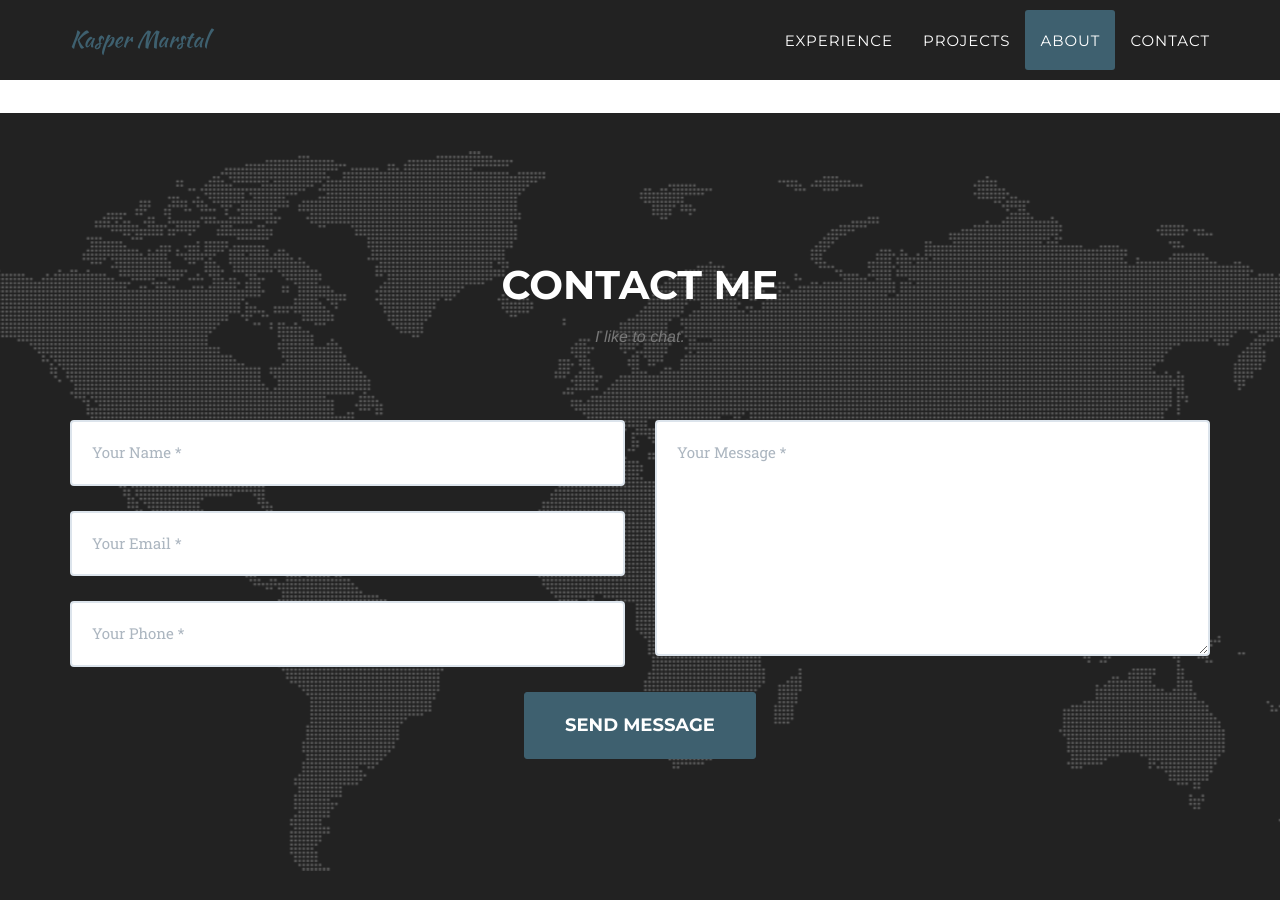
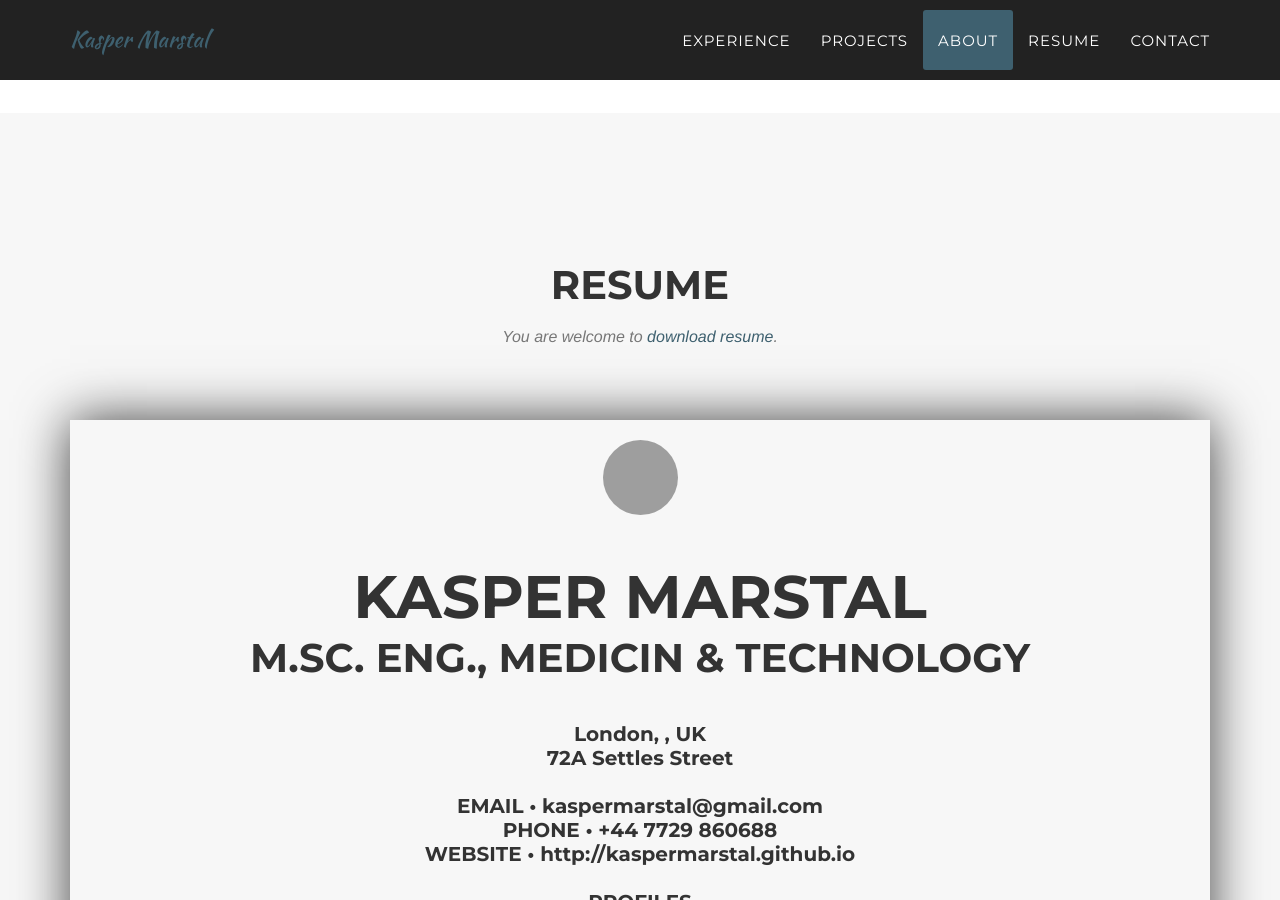
Before and after one commit to jmartens/kaspermarstal.github.io, a Jekyll site: the page built from index.html, in a window 1280 px wide and 900 px high, scrolled down 4814 px. Built offline with Jekyll 4.4.1, drawn with Linux system fonts in a browser that asks for light colours; nearby versions of some CDN libraries; some web fonts are replaced.

Commit message:
Added resume container

```diff
--- a/_includes/header.html
+++ b/_includes/header.html
@@ -28,6 +28,9 @@
                         <a class="page-scroll" href="#about">About</a>
                     </li>
                     <li>
+                        <a class="page-scroll" href="#resume">Resume</a>
+                    </li>
+                    <li>
                         <a class="page-scroll" href="#contact">Contact</a>
                     </li>
                 </ul>
--- /dev/null
+++ b/_includes/resume.html
@@ -0,0 +1,16 @@
+<!-- Resume -->
+    <section id="resume" class="bg-light-gray">
+        <div class="container">
+            <div class="row">
+                <div class="col-lg-12 text-center">
+                    <h2 class="section-heading">Resume</h2>
+                    <h3 class="section-subheading text-muted">You are welcome to <a href="resume.pdf">download resume</a>.</h3>
+                </div>
+            </div>
+        </div>
+        <div class="container">
+            <iframe src="resume.html" style="border: 0; width: 100%; height: 750px; -webkit-box-shadow: 0px 0px 50px 0px rgba(0,0,0,0.75); -moz-box-shadow: 0px 0px 50px 0px rgba(0,0,0,0.75); box-shadow: 0px 0px 50px 0px rgba(0,0,0,0.75)">
+                Your browser does not support iframes. See my resume online at <a href="http://jsonresume.org/kaspermarstal/">jsonresume.org/kaspermarstal</a>.
+            </iframe>
+        </div>
+    </section>
--- a/_layouts/default.html
+++ b/_layouts/default.html
@@ -10,6 +10,7 @@
     {% include experience.html %}
     {% include projects.html %}
     {% include about.html %}
+    {% include resume.html %}
     {% include contact.html %}
     {% include footer.html %}
     {% include modals.html %}
--- /dev/null
+++ b/resume.html
@@ -0,0 +1,262 @@
+<!DOCTYPE html>
+<html lang="en">
+  <head>
+    <meta charset="utf-8">
+    <meta http-equiv="X-UA-Compatible" content="IE=edge">
+    <meta name="viewport" content="width=device-width, initial-scale=1">
+    <title>Kasper Marstal</title>
+    <link href='http://fonts.googleapis.com/css?family=Montserrat:400,700|Open+Sans' rel='stylesheet' type='text/css'>
+    <link href="//maxcdn.bootstrapcdn.com/font-awesome/4.1.0/css/font-awesome.min.css" rel="stylesheet">
+    <style>
+		body {
+			font-size: 62.5%;
+			font-family: Montserrat;
+			color: #333333;
+		}
+		.picture {
+			border-radius: 50%;
+			margin: 0 auto;
+		}
+		a {
+			color: #333333;
+			text-decoration: none;
+		}
+		a:visited {
+			color: #4e4e4e;
+		}
+		a:hover {
+			color: #4e4e4e;
+			text-decoration: underline;
+		}
+
+		.header {
+			text-align:center;
+			font-size: 2em;
+			margin-top:1em;
+			margin-left:5%;
+			margin-right:5%;
+		}
+		h1 {
+			font-size:3em;
+			margin-bottom:0;
+		}
+		.profile {
+			font-family: Montserrat;
+			font-size: 1em;
+			margin:0;
+		}
+
+		.contact-header {
+			font-weight:bold;
+		}
+		.label {
+			margin-top: 0;
+			margin-bottom: 1em;
+		}
+		.fa {
+			font-size:2em;
+		}
+		.left {
+			font-size: 1em;
+		}
+		.main {
+			margin 0 auto;
+			margin-left: 10%;
+			margin-right: 10%;
+			margin-bottom: 50px;
+		}
+		h2 {
+			font-size: 3.5em;
+		}
+		h3 {
+			font-size:2em;
+			margin-bottom:0;
+		}
+		h4 {
+			color: #4e4e4e;
+			font-size:1.5em;
+			margin-top:0;
+		}
+		.skills {
+			margin-bottom: 10px;
+		}
+		p {
+			font-family: 'Open Sans';
+			font-size: 1.5em;
+		}
+		li {
+			font-family: 'Open Sans';
+			font-size: 1.5em;
+		}
+		.keywords {
+			background-color: #333333;
+			color:#fff;
+			padding: 6px;
+			font-size: 1.2em;
+			margin-bottom: 5px;
+			display:inline-block;
+		}
+		blockquote {
+			margin: 2em 10px;
+  			padding: 1em 10px;
+			border-left: 10px solid #edf0f5;
+			font-family: 'Open Sans';
+			font-size: 1.5em;
+		}
+		blockquote .name {
+			font-weight:bold;
+			font-family: "Montserrat";
+		}
+		.responsive-show {
+			display:none;
+		}
+		@media (max-width: 1000px) {
+  			.header {
+    			font-size: 1.66em;
+  			}
+  			h2 {
+  				font-size: 3em;
+  			}
+		}
+		@media (max-width: 500px) {
+			p {
+				font-size:1.2em;
+			}
+			li {
+				font-size:1.2em;
+			}
+			blockquote {
+				font-size:1.2em;
+			}
+			h2 {
+				font-size:2.3em;
+			}
+			.responsive-hidden {
+				display:none;
+				visibility: hidden;
+			}
+			.responsive-show {
+				display:inline;
+				visibility: visible;
+			}
+		}
+    </style>
+	<script src= "//cdnjs.cloudflare.com/ajax/libs/respond.js/1.4.2/respond.min.js"></script>
+  </head>
+  <body>
+	<div class= "header">
+			<img src= "https:&#x2F;&#x2F;avatars3.githubusercontent.com&#x2F;u&#x2F;478833?v=3&amp;s=460" width= "75px" height= "75px" class= "picture">
+		<h1>KASPER MARSTAL</h1>
+		<h3 class= "label">M.SC. ENG., MEDICIN &amp; TECHNOLOGY</h3>
+		<div class= "contact-header">
+				London, , UK<br>
+				72A Settles Street
+			</div>
+		<div id= "contact">
+			<br>
+			<div class= "contact-header">
+				EMAIL <span class= "responsive-hidden">&bull;</span> <span class= "responsive-show"><br></span><a href= "mailto:kaspermarstal@gmail.com" target= "_blank">kaspermarstal@gmail.com</a> <span class= "responsive-show"><br><br></span>
+			</div>
+			<div class= "contact-header">
+				PHONE <span class= "responsive-hidden">&bull;</span> <span class= "responsive-show"><br></span>+44 7729 860688 <span class= "responsive-show"><br><br></span>
+			</div>
+			<div class= "contact-header">
+				WEBSITE <span class= "responsive-hidden">&bull;</span> <span class= "responsive-show"><br></span><a href= "http:&#x2F;&#x2F;kaspermarstal.github.io" target= "_blank">http:&#x2F;&#x2F;kaspermarstal.github.io</a> <span class= "responsive-show"><br><br></span>
+			</div>
+		</div>
+		<br>
+		<div id= "profiles">
+			<div class= "contact-header">PROFILES</div><br>
+			<p class= "profile"><a href= "https:&#x2F;&#x2F;linkedin.com&#x2F;in&#x2F;kaspermarstal" target= "_blank" class= "profile">LinkedIn</a></p>
+		</div>
+	</div>
+	<div class= "main">
+		<div id= "about">
+			<h2><i class= "fa fa-user left"></i> ABOUT</h2>
+			<p>
+				I believe computer-based analysis of medical images and clinical data will change the future of modern healthcare and I&#39;m absolutely thrilled to be working in this field. As a graduate in engineering I come with an open mind, new ideas and high standards for myself and the company I work for. My main interest is improving clinical workflow using computer aided diagnosis. I strongly believe in AI-based image analysis and making the oh-so-sophisticated algorithms user-friendly so the (often not so technical) clinical personnel can actually put them to good use.
+
+For my Master&#39;s in Medicin &amp; Technology, I specialized in machine learning and medical image processing. Being part medicine and part computer science, this degree provides a fantastic multi-disciplinary foundation for working in this field. I also have a bachelor degree in physics which has taught me the principles of problem solving and mathematical modelling. I have international experience and practical understanding of client contact through my 10 years working at Frederiksberg Hospital, first as a project assistant and later doing fulltime R&amp;D. I am easy to work with and contribute to a relaxed but focused workplace.
+
+The tools I develop help doctors improve patient&#39;s quality of life. THAT is motivation.
+
+I currently hold the position of Scientific Project Officer at Image Analysis Ltd in London, England. My responsibilities include developing the core image processing algorithms for Image Analysis&#39; cloud-based MRI scoring platform, supporting clinical clients and keeping our servers up and running.
+			</p>
+		</div>
+		<div id= "work">
+			<h2><i class= "fa fa-suitcase left"></i> WORK EXPERIENCE</h2>
+				<div class= "job">
+					<h3>Scientific Project Officer, Image Analysis</h3>
+					<h4>January 2014 - January 2014</h4>
+					<p>Image Analysis Ltd develops Dynamika, an enterprise platform for MRI analysis and scoring. I develop the core image processing algorithms  specifically for scoring inflammatory or autoimmune conditions such as rheumatoid arthritis and cancer. The algorithms are both fully automatic and semi-automatic allows for detection and quantification of even subtle changes in disease progression.</p>
+					<h4>HIGHLIGHTS</h4>
+					<ul>
+						<li>Integrated the elastix medical image registration library and the entire ITK library into our Java-based backend.</li>
+						<li>Developed an algorithm that identifies bone voids and output 3D printing instructions for printing bio-reabsorbable scaffolds on which stem cells can grow and heal bone.</li>
+					</ul>
+				</div>
+				<div class= "job">
+					<h3>Research &amp; Development and Project Assistant, Parker Institute, Frederiksberg Hospital</h3>
+					<h4>January 2014 - January 2014</h4>
+					<p>Todo.</p>
+					<h4>HIGHLIGHTS</h4>
+					<ul>
+						<li>Todo.</li>
+					</ul>
+				</div>
+		</div>
+		<div id= "skills">
+			<h2><i class= "fa fa-tasks left"></i> SKILLS</h2>
+				<h3 class= "skills">Web Development</h3>
+				<span class= "keywords">HTML</span>
+				<span class= "keywords">CSS</span>
+				<span class= "keywords">Javascript</span>
+				<h3 class= "skills">Compression</h3>
+				<span class= "keywords">Mpeg</span>
+				<span class= "keywords">MP4</span>
+				<span class= "keywords">GIF</span>
+		</div><br>
+		<div id= "education">
+			<h2><i class= "fa fa-graduation-cap left"></i> EDUCATION</h2>
+				<h3>Master, Medicin &amp; Technology - Technical University of Denmark</h3>
+				<h4>September 2011 - March 2014</h4>
+				<h4>COURSES</h4>
+				<ul>
+					<li>Todo.</li>
+					<li>Todo.</li>
+				</ul>
+		</div>
+		<div id= "awards">
+			<h2><i class= "fa fa-trophy left"></i> AWARDS</h2>
+				<h3>Digital Compression Pioneer Award - Techcrunch</h3>
+				<h4>01 November 2014</h4>
+				<p>There is no spoon.</p>
+		</div>
+		<div id= "publications">
+			<h2><i class= "fa fa-book left"></i> PUBLICATIONS</h2>
+				<h3>Video compression for 3d media</h3>
+				<h4>01 October 2014</h4>
+				<p>Innovative middle-out compression algorithm that changes the way we store data.<br><a href= "http:&#x2F;&#x2F;en.wikipedia.org&#x2F;wiki&#x2F;Silicon_Valley_(TV_series)" target= "_blank">http:&#x2F;&#x2F;en.wikipedia.org&#x2F;wiki&#x2F;Silicon_Valley_(TV_series)</a></p>
+		</div>
+		<div id= "interests">
+			<h2><i class= "fa fa-star left"></i> INTERESTS</h2>
+				<h3 class= "skills">Wildlife</h3>
+				<span class= "keywords">Ferrets</span>
+				<span class= "keywords">Unicorns</span>
+		</div>
+		<div id= "languages">
+			<h2><i class= "fa fa-language left"></i> LANGUAGES</h2>
+				<h3>English</h3>
+				<h4>Fluency: Native speaker</h4>
+		</div>
+		<div id= "references">
+			<h2><i class= "fa fa-thumbs-up left"></i> REFERENCES</h2>
+			<blockquote>
+				Todo.
+				<div class= "name"><br>- Professor Tim Cootes</div>
+			</blockquote><br>
+		</div>
+
+	</div>
+  </body>
+</html>
```
Also changed, not shown: _includes/team.html (deleted, +0 -33 lines), resume.json (added, +121 -0 lines).
